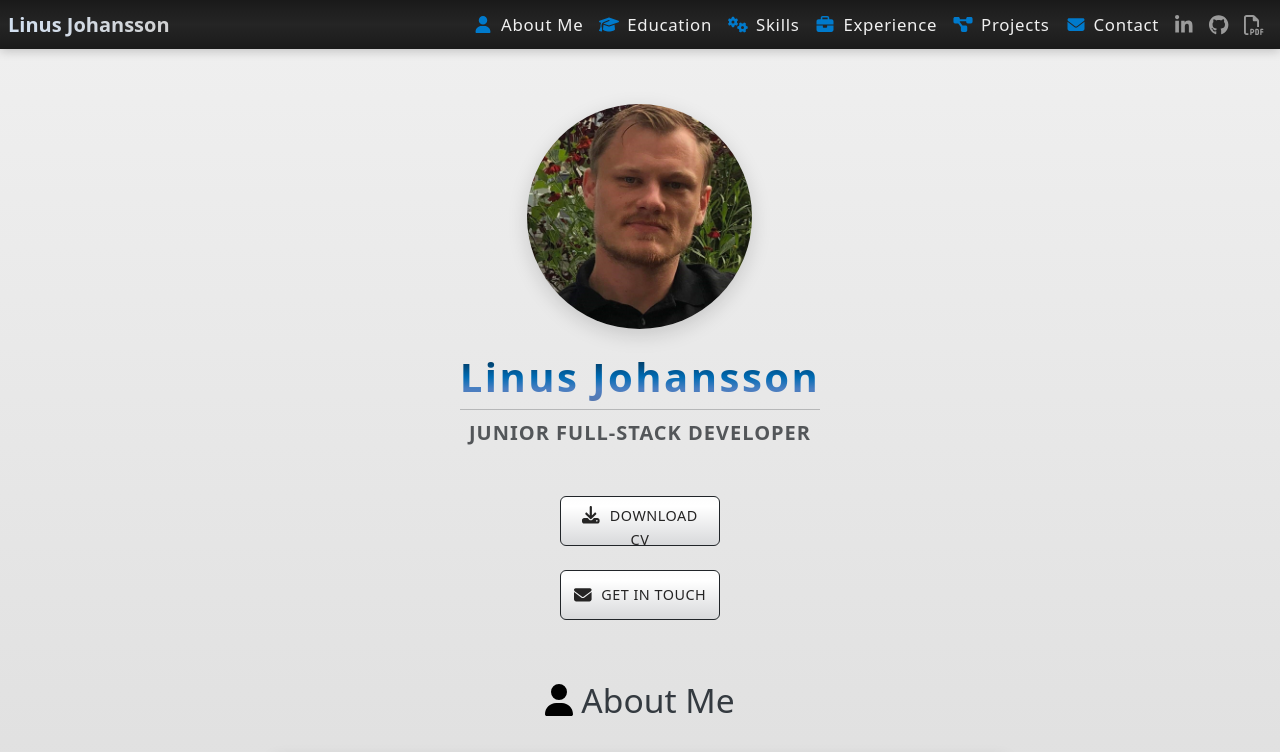
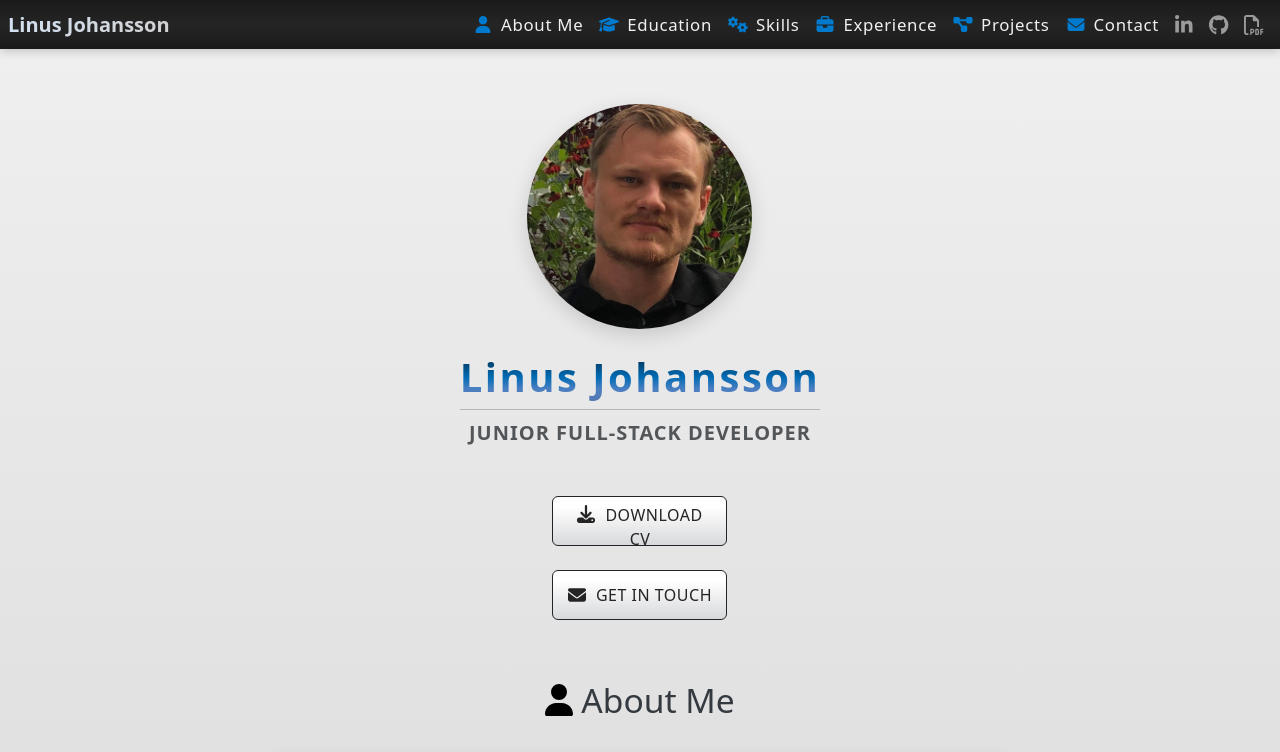
Before and after one commit to j0hanz/j0hanz-portfolio, a React (Create React App) app: page / in a window 1280 px wide. Shown: the top 752 px of the page. Built offline with nearby package versions, Linux system fonts and the light colour scheme.

Commit message:
Refactor button styles in Hero module

```diff
--- a/src/components/styles/Hero.module.css
+++ b/src/components/styles/Hero.module.css
@@ -37,10 +37,10 @@
 }
 
 .customButton {
-  width: 160px;
+  width: 175px;
   height: 50px;
   background-image: linear-gradient(to top, #d8d9db 0%, #fff 80%, #fdfdfd 100%);
-  border-radius: 30px;
+  border-radius: 25px;
   border: 1px solid #d1d1d1;
   transition: all 0.3s ease;
   color: #404040;
@@ -82,14 +82,14 @@
 
 .buttonIcon {
   margin-right: 10px;
-  font-size: 1.1em;
   color: #252424;
+  height: 18px;
+  width: auto;
 }
 
 .buttonText {
-  font-size: 0.9em;
+  font-size: 1rem;
   margin-left: 0;
-  line-height: 1;
   color: #252424;
 }
 
```
